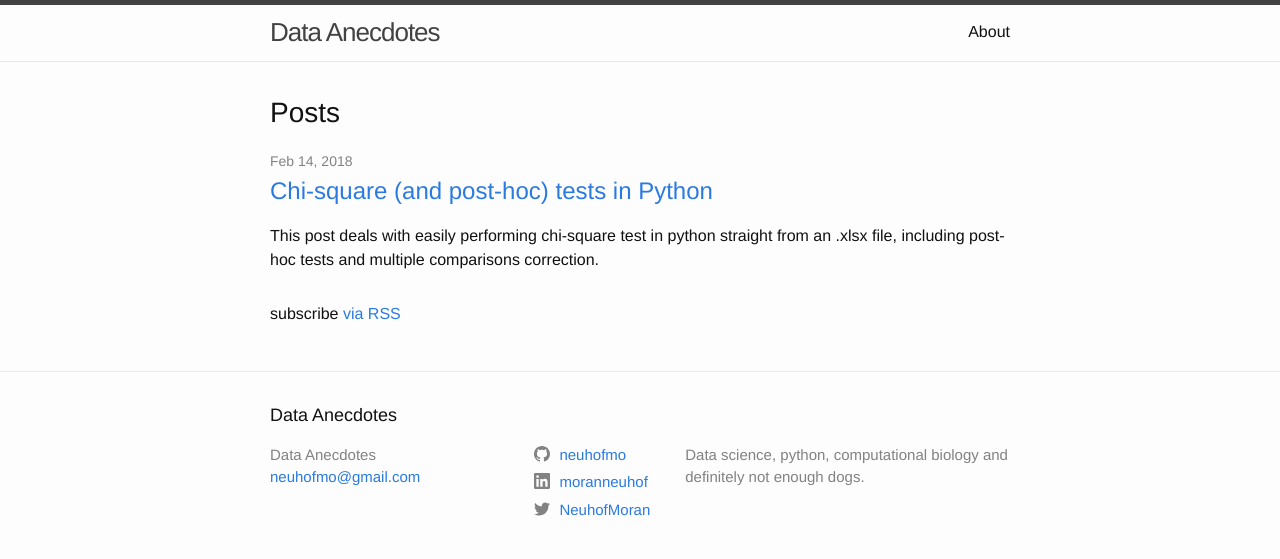
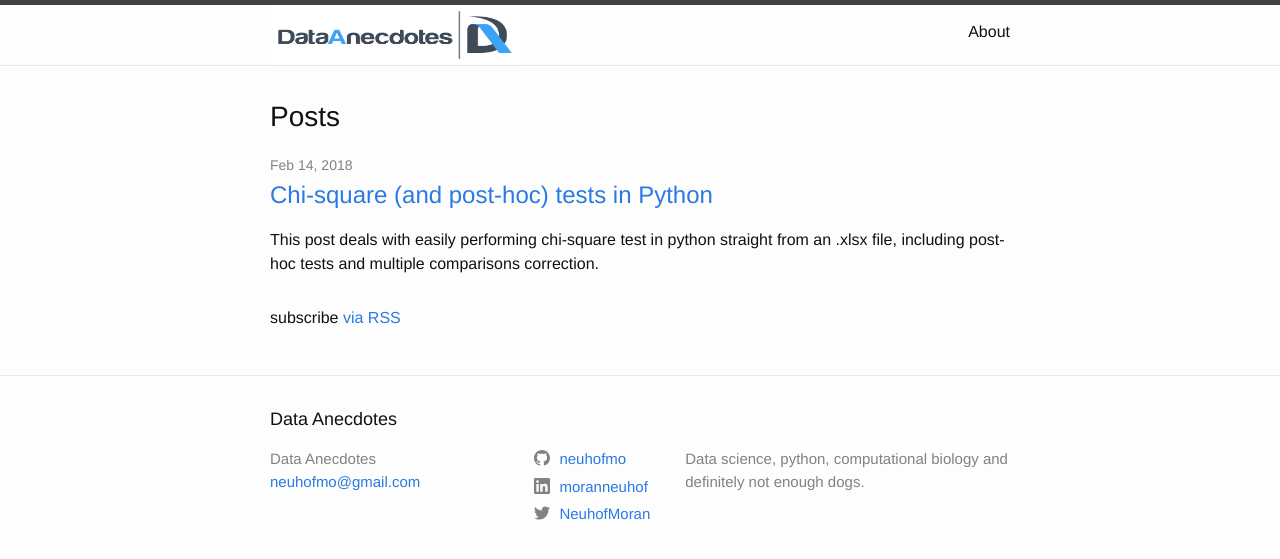
Before and after one commit to neuhofmo/neuhofmo.github.io, a Jekyll site: the page built from index.md, in a window 1280 px wide. Shown: the top 559 px of the page. Built offline with Jekyll 4.4.1, drawn with Linux system fonts in a browser that asks for light colours.

Commit message:
Added logo and fixed layout

```diff
--- a/_includes/head.html
+++ b/_includes/head.html
@@ -4,6 +4,8 @@
   <meta name="viewport" content="width=device-width, initial-scale=1">
   {% seo %}
   <link rel="stylesheet" href="{{ "/assets/main.css" | relative_url }}">
+  <!--link rel="shortcut icon" type="image/x-icon" href="/favicon.ico?"-->
+  <link rel="shortcut icon" type="image/png" href="/favicon-32x32.png">
   {% feed_meta %}
   {% if jekyll.environment == 'production' and site.google_analytics %}
     {% include google-analytics.html %}
--- a/_includes/header.html
+++ b/_includes/header.html
@@ -3,7 +3,8 @@
   <div class="wrapper">
     {% assign default_paths = site.pages | map: "path" %}
     {% assign page_paths = site.header_pages | default: default_paths %}
-    <a class="site-title" rel="author" href="{{ "/" | relative_url }}">{{ site.title | escape }}</a>
+    <!-- a class="site-title" rel="author" href="{{ "/" | relative_url }}">{{ site.title | escape }}</a-->
+    <a class="site-title" rel="author" href="{{ "/" | relative_url }}"><img alt="DataAnecdotes" src={{ "/assets/Data_Anecdotes.jpg" | relative_url }} width=250 height=60></a>
 
     {% if page_paths %}
       <nav class="site-nav">
```
Also changed, not shown: favicon-32x32.png (added), 7 other files.
